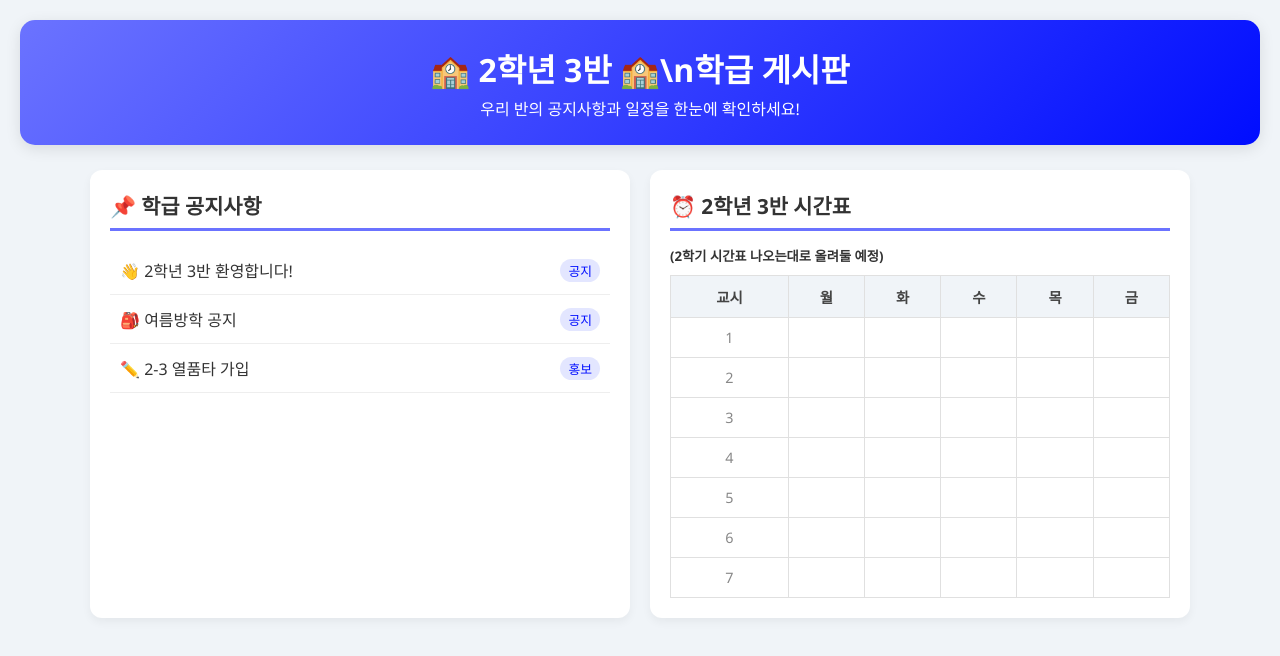
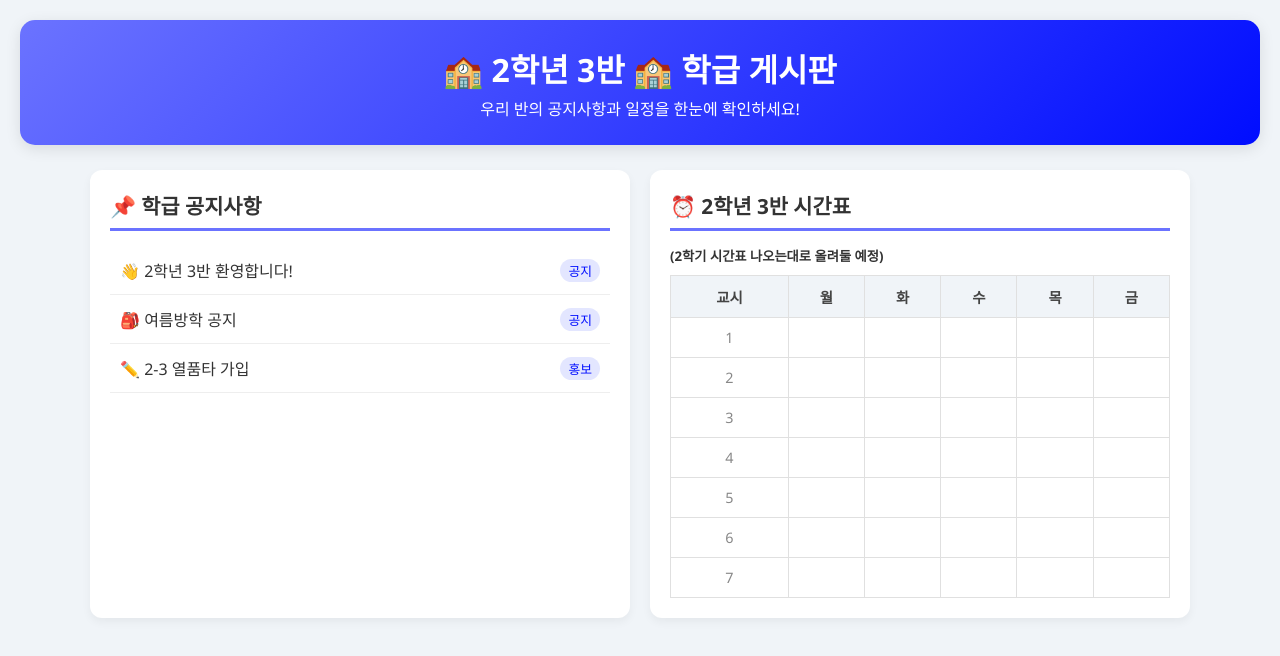
Before and after one commit to HOGYEONG813/-, a plain HTML site: page index.html in a window 1280 px wide. Drawn offline with Linux system fonts and the light colour scheme.

Commit message:
Update index.html

```diff
--- a/index.html
+++ b/index.html
@@ -9,7 +9,8 @@
 <body>
 
     <header>
-        <h1>🏫 2학년 3반 🏫\n학급 게시판</h1>
+        <h1>🏫 2학년 3반 🏫
+            학급 게시판</h1>
         <p>우리 반의 공지사항과 일정을 한눈에 확인하세요!</p>
     </header>
 
```
